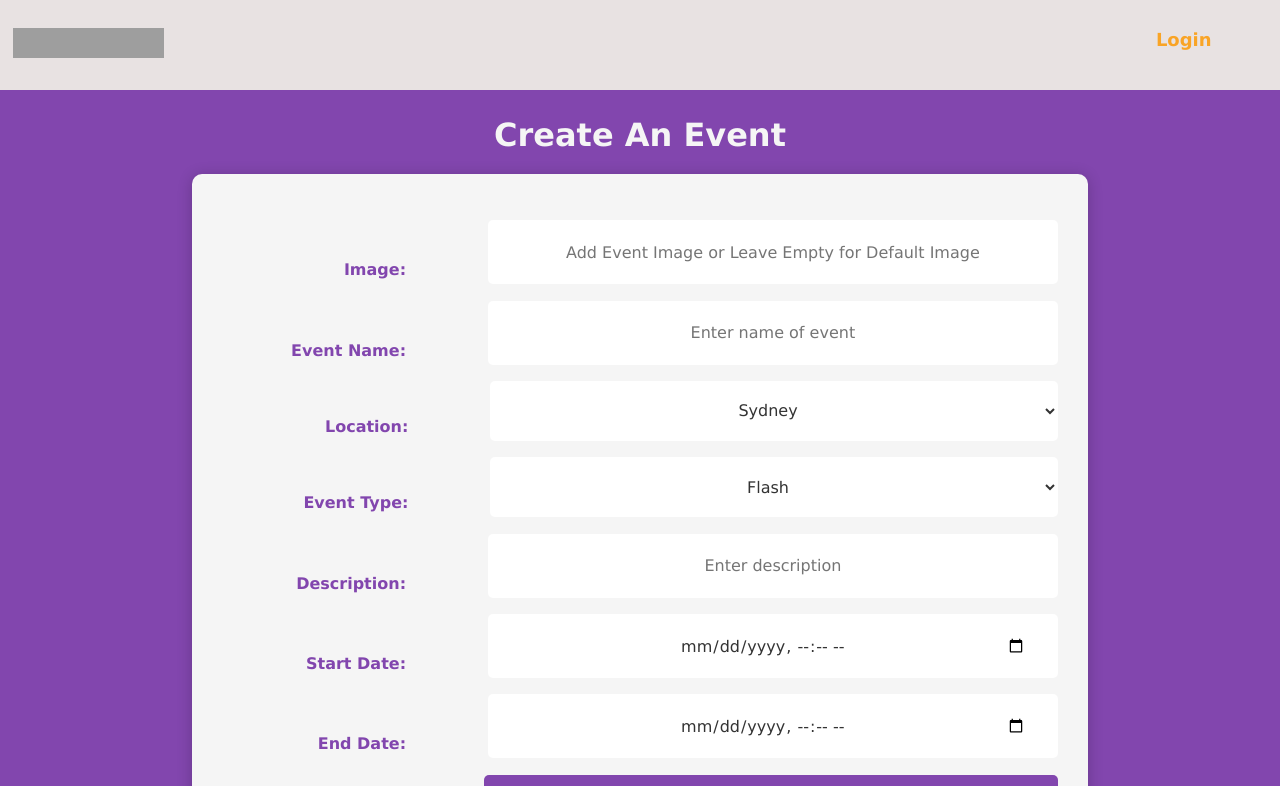
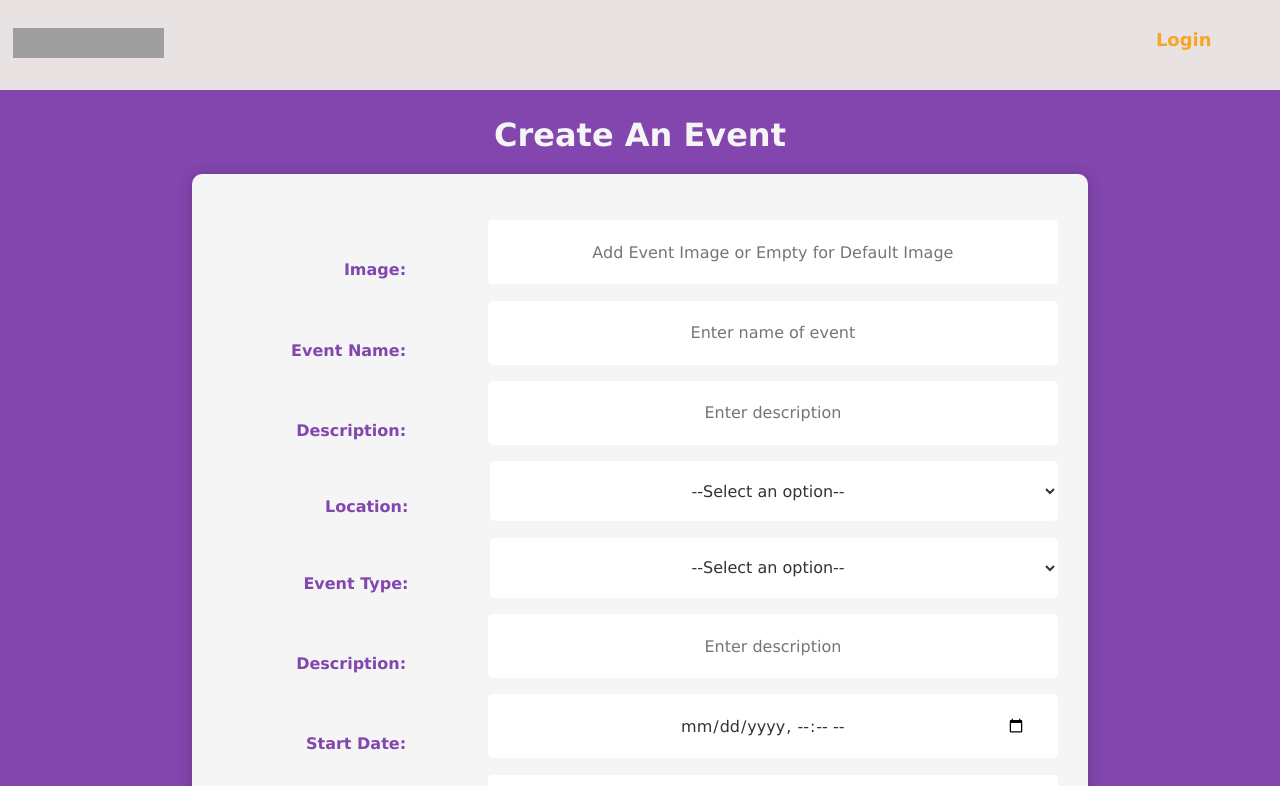
Before and after one commit to SheCodesAus/select_stars_group_2023_frontend, a React (Vite) app in the folder selectstars/: page /event in a window 1280 px wide. Shown: the top 786 px of the page. Built offline with nearby package versions, Linux system fonts and the light colour scheme; grey boxes are pictures that could not be loaded.

Commit message:
ensuring uniform forms
ensuring uniform forms

```diff
--- a/selectstars/src/components/CreateEventForm/CreateEventForm.jsx
+++ b/selectstars/src/components/CreateEventForm/CreateEventForm.jsx
@@ -91,7 +91,7 @@ function CreateEventForm() {
             <form>
                 <div className="eventField">
                     <label htmlFor='image'>Image:</label>
-                    <input type="url" placeholder="Add Event Image or Leave Empty for Default Image" id="image" onChange={handleChange} />
+                    <input type="url" placeholder="Add Event Image or Empty for Default Image" id="image" onChange={handleChange} />
                 </div>
 
                 <div className="eventField">
@@ -100,8 +100,14 @@ function CreateEventForm() {
                 </div>
 
                 <div className="eventField">
+                    <label htmlFor='description'>Description:</label>
+                    <input type="text" placeholder="Enter description" id="description" onChange={handleChange} />
+                </div>
+
+                <div className="eventField">
                     <label htmlFor='location'>Location:</label>
                     <select id='location' onChange={handleChange}>
+                    <option value="">--Select an option--</option>
                     <option value="Sydney">Sydney</option>
                     <option value="Brisbane">Brisbane</option>
                     <option value="Perth">Perth</option>
@@ -112,6 +118,7 @@ function CreateEventForm() {
 
                     <label htmlFor='type'>Event Type:</label>
                     <select id='event_type' onChange={handleChange}>
+                    <option value="">--Select an option--</option>
                     <option value="Flash">Flash</option>
                     <option value="Plus">Plus</option>
                     <option value="One Day Workshop">One Day Workshop</option>
--- a/selectstars/src/components/CreateMentorForm/CreateMentorForm.jsx
+++ b/selectstars/src/components/CreateMentorForm/CreateMentorForm.jsx
@@ -176,7 +176,18 @@ function CreateMentorForm() {
             <h1>
                 Create New Mentor
             </h1>
+
             <form className='mentor-form'>
+                <div className='mentor_details'>
+                        <label htmlFor='image'>Profile picture:</label>
+                        <input
+                            type="url"
+                            id="image"
+                            placeholder="Mentor photo URL or Empty for Default Image"
+                            onChange={handleChange}
+                        />
+                </div>
+
                 <div className='mentor_details'>
                     <label htmlFor='first_name'>First name:</label>
                     <input
@@ -211,17 +222,7 @@ function CreateMentorForm() {
                     <input
                         type="text"
                         id="bio"
-                        placeholder="Write your bio"
-                        onChange={handleChange}
-                    />
-                </div>
-
-                <div className='mentor_details'>
-                    <label htmlFor='image'>Profile picture:</label>
-                    <input
-                        type="url"
-                        id="image"
-                        placeholder="Mentor photo URL or Leave Empty for Default Image"
+                        placeholder="Enter bio"
                         onChange={handleChange}
                     />
                 </div>
```
Also changed, not shown: selectstars/src/components/CreateEventForm/createEventForm.jsx (+8 -1 lines), selectstars/src/components/CreateMentorForm/createMentorForm.jsx (+12 -11 lines).
